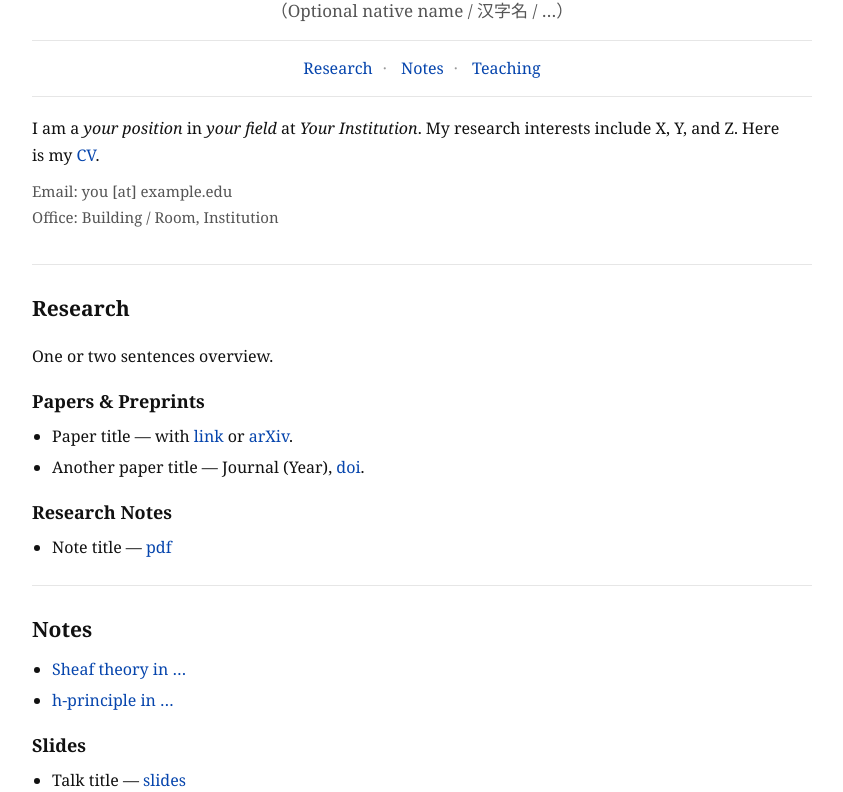
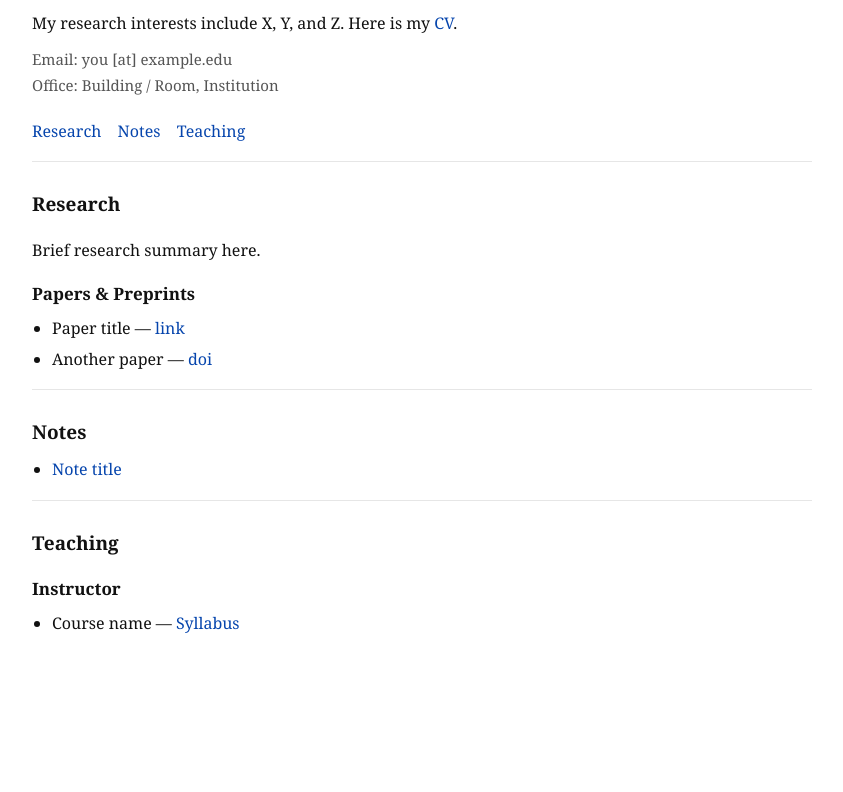
Before and after one commit to wshen-math/wshen-math.github.io, a plain HTML site: page index.html in a window 1280 px wide. Shown: the part 103-895 px from the top of the page, without its empty margins (218-1061 px from the left). After the commit the page ends 820 px from the top, so only its background shows below. Drawn offline with Linux system fonts and the light colour scheme.

Commit message:
Update index.html

```diff
--- a/index.html
+++ b/index.html
@@ -5,18 +5,15 @@
   <title>Your Name — Homepage</title>
   <meta name="viewport" content="width=device-width, initial-scale=1" />
   <style>
-    /* ====== Tunables ====== */
     :root{
-      --maxw: 780px;      /* page width */
-      --fg: #111;         /* text color */
-      --muted: #555;      /* muted text */
-      --rule: #e6e6e6;    /* thin line color */
-      --link: #0645ad;    /* link color */
-      --photo: 190px;     /* photo size (square) */
-      --font: "Georgia", "Times New Roman", serif; /* academic serif vibe */
+      --maxw: 780px;
+      --fg: #111;
+      --muted: #555;
+      --rule: #e6e6e6;
+      --link: #0645ad;
+      --photo: 190px;
+      --font: "Georgia", "Times New Roman", serif;
     }
-
-    /* ====== Base ====== */
     html, body { margin:0; padding:0; }
     body {
       font: 16px/1.7 var(--font);
@@ -25,28 +22,22 @@
     }
     a{ color: var(--link); text-decoration: none; }
     a:hover{ text-decoration: underline; }
+    .wrap{ max-width: var(--maxw); margin: 28px auto 80px; padding: 0 16px; }
+    .rule{ height:1px; background: var(--rule); margin: 16px 0; }
 
-    .wrap{ max-width: var(--maxw); margin: 28px auto 80px; padding: 0 16px; }
+    /* Header area */
+    header h1{
+      font-size: 22px;
+      margin: 0;
+      font-weight: bold;
+    }
+    header .affiliation{
+      font-size: 15px;
+      color: var(--muted);
+      margin-top: 4px;
+    }
 
-    /* ====== Top (mirrors the example’s feel) ====== */
-    .top{ text-align:center; }
-    .top h1{
-      font-size: clamp(28px, 4.4vw, 40px);
-      margin: 6px 0 4px;
-      font-weight: 700;
-      letter-spacing: .2px;
-    }
-    .native{ margin: 0 0 8px; color: var(--muted); font-size: 17px; }
-    .rule{ height:1px; background: var(--rule); margin: 14px auto; }
-
-    nav{
-      font-size: 16px;
-      margin: 10px 0 12px;
-    }
-    nav a{ margin: 0 6px; }
-    nav .sep{ color: #999; margin: 0 4px; }
-
-    /* ====== Intro block with photo on the right ====== */
+    /* Intro with photo on right */
     .intro{
       margin-top: 18px;
       display: grid;
@@ -59,7 +50,7 @@
       width: var(--photo);
       height: var(--photo);
       object-fit: cover;
-      border-radius: 6px;   /* square-ish like the example */
+      border-radius: 6px;
     }
     .contact{
       color: var(--muted);
@@ -67,18 +58,25 @@
       font-size: 15px;
     }
 
-    /* ====== Sections ====== */
+    /* Nav links below intro */
+    nav{
+      font-size: 16px;
+      margin: 10px 0 0;
+    }
+    nav a{ margin-right: 12px; }
+    nav a:last-child{ margin-right: 0; }
+
+    /* Sections */
     section{ margin-top: 26px; }
     h2{
-      font-size: 21px;
+      font-size: 19px;
       margin: 0 0 8px;
-      font-weight: 700;
+      font-weight: bold;
     }
-    h3{ font-size: 18px; margin: 16px 0 6px; }
+    h3{ font-size: 17px; margin: 16px 0 6px; }
     ul{ margin: 6px 0 14px; padding-left: 20px; }
     li{ margin: 4px 0; }
 
-    /* Make it single-column on small screens */
     @media (max-width: 640px){
       .intro{
         grid-template-columns: 1fr;
@@ -92,27 +90,16 @@
 <body>
   <div class="wrap">
 
-    <!-- ===== TOP AREA ===== -->
-    <header class="top">
+    <!-- ===== HEADER ===== -->
+    <header>
       <h1>Your Name</h1>
-      <div class="native">（Optional native name / 汉字名 / …）</div>
-
-      <div class="rule"></div>
-
-      <nav aria-label="primary">
-        <a href="#research">Research</a><span class="sep">·</span>
-        <a href="#notes">Notes</a><span class="sep">·</span>
-        <a href="#teaching">Teaching</a>
-      </nav>
-
-      <div class="rule"></div>
+      <div class="affiliation">Your Position, Department, Institution</div>
     </header>
 
-    <!-- ===== INTRO WITH PHOTO ON RIGHT ===== -->
+    <!-- ===== INTRO ===== -->
     <section class="intro" aria-labelledby="about">
       <div>
         <p id="about">
-          I am a <em>your position</em> in <em>your field</em> at <em>Your Institution</em>.
           My research interests include X, Y, and Z. Here is my <a href="resume.pdf">CV</a>.
         </p>
         <p class="contact">
@@ -120,76 +107,47 @@
           Office: Building / Room, Institution
         </p>
       </div>
-      <!-- Replace photo.jpg after uploading; it will hide if missing -->
       <img class="photo" src="photo.jpg" alt="Your Name headshot" onerror="this.style.display='none'">
     </section>
 
-    <!-- ===== SEPARATOR ===== -->
-    <div class="rule" style="margin:24px 0;"></div>
+    <!-- ===== NAV ===== -->
+    <nav>
+      <a href="#research">Research</a>
+      <a href="#notes">Notes</a>
+      <a href="#teaching">Teaching</a>
+    </nav>
+
+    <div class="rule"></div>
 
     <!-- ===== RESEARCH ===== -->
     <section id="research">
       <h2>Research</h2>
-      <p>One or two sentences overview.</p>
-
+      <p>Brief research summary here.</p>
       <h3>Papers &amp; Preprints</h3>
       <ul>
-        <li>
-          Paper title — with <a href="#">link</a> or <a href="#">arXiv</a>.
-        </li>
-        <li>
-          Another paper title — Journal (Year), <a href="#">doi</a>.
-        </li>
-      </ul>
-
-      <h3>Research Notes</h3>
-      <ul>
-        <li>Note title — <a href="note-1.pdf">pdf</a></li>
+        <li>Paper title — <a href="#">link</a></li>
+        <li>Another paper — <a href="#">doi</a></li>
       </ul>
     </section>
 
-    <div class="rule" style="margin:24px 0;"></div>
+    <div class="rule"></div>
 
     <!-- ===== NOTES ===== -->
     <section id="notes">
       <h2>Notes</h2>
       <ul>
-        <li><a href="my-note-1.pdf">Sheaf theory in …</a></li>
-        <li><a href="my-note-2.pdf">h-principle in …</a></li>
-      </ul>
-
-      <h3>Slides</h3>
-      <ul>
-        <li>Talk title — <a href="talk-1.pdf">slides</a></li>
-        <li>Another talk — <a href="talk-2.pdf">slides</a></li>
+        <li><a href="note-1.pdf">Note title</a></li>
       </ul>
     </section>
 
-    <div class="rule" style="margin:24px 0;"></div>
+    <div class="rule"></div>
 
     <!-- ===== TEACHING ===== -->
     <section id="teaching">
       <h2>Teaching</h2>
-
       <h3>Instructor</h3>
       <ul>
-        <li>COURSE 123, Term Year, University — <a href="syllabus.pdf">Syllabus</a>, <a href="lecture-notes.pdf">Lecture notes</a></li>
-      </ul>
-
-      <h3>Teaching Assistant</h3>
-      <ul>
-        <li>COURSE 201, Year, University</li>
-      </ul>
-    </section>
-
-    <div class="rule" style="margin:24px 0;"></div>
-
-    <!-- ===== LINKS ===== -->
-    <section id="links">
-      <h2>External links</h2>
-      <ul>
-        <li><a href="https://scholar.google.com">Google Scholar</a></li>
-        <li><a href="https://www.linkedin.com">LinkedIn</a></li>
+        <li>Course name — <a href="syllabus.pdf">Syllabus</a></li>
       </ul>
     </section>
 
```
